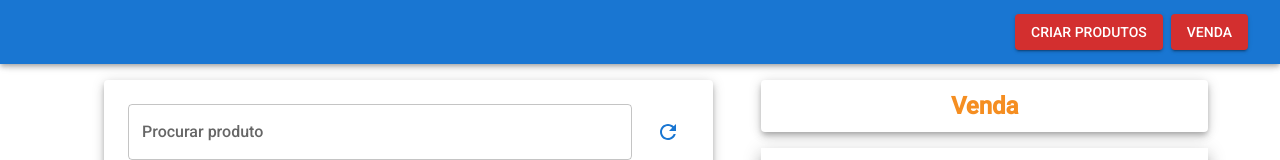
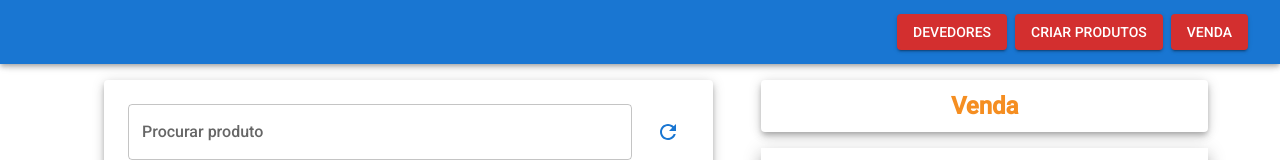
Before and after one commit to igordbauer/Customer-management-project, a Next.js app: page / in a window 1280 px wide. Shown: the top 160 px of the page. Built offline with nearby package versions, Linux system fonts and the light colour scheme; no server answers; the database is empty.

Commit message:
add debits

```diff
--- /dev/null
+++ b/pages/debits.js
@@ -0,0 +1,6 @@
+import React from "react";
+import Cart from "../src/components/Cart";
+
+export default function Index() {
+  return <Cart />;
+}
--- a/src/components/Navbar/CustomAppbar.js
+++ b/src/components/Navbar/CustomAppbar.js
@@ -38,6 +38,14 @@ const CustomAppbar = ({ handleOpen, desktop }) => {
               </IconButton> */}
               <Button
                 LinkComponent={Link}
+                href="/debits"
+                variant="contained"
+                color="secondary"
+              >
+                Devedores
+              </Button>
+              <Button
+                LinkComponent={Link}
                 href="/product"
                 variant="contained"
                 color="secondary"
```
Also changed, not shown: 1 other file (tests, documents, lock files or other folders).
